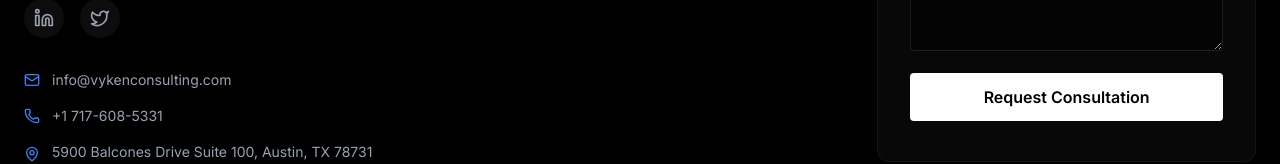
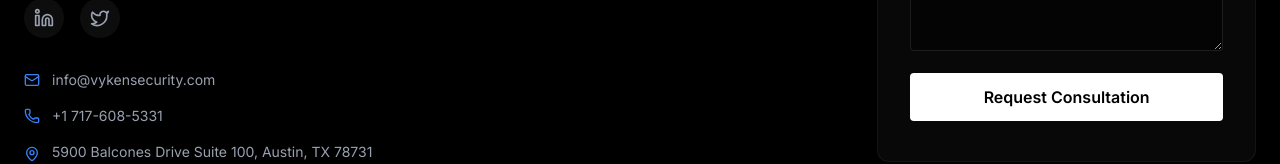
Before and after one commit to aderounmu/Vyzken-webite-v1, a React (Vite) app: page /privacy-policy in a window 1280 px wide. Shown: the part 2951-3115 px from the top of the page. Built offline with nearby package versions, Linux system fonts and the light colour scheme.

Commit message:
Change Email

```diff
--- a/src/components/Footer.tsx
+++ b/src/components/Footer.tsx
@@ -25,7 +25,7 @@ const Footer: React.FC = () => {
 
     const subject = `Inquiry request from ${formState.name} ${formState.email}`;
     const body = formState.message;
-    const mailtoLink = `mailto:info@vykenconsulting.com?subject=${encodeURIComponent(subject)}&body=${encodeURIComponent(body)}`;
+    const mailtoLink = `mailto:info@vykensecurity.com?subject=${encodeURIComponent(subject)}&body=${encodeURIComponent(body)}`;
 
     window.open(mailtoLink, '_blank', 'noopener,noreferrer');
   };
@@ -55,7 +55,7 @@ const Footer: React.FC = () => {
             <ul className="space-y-4 text-gray-400 text-sm">
               <li className="flex items-center gap-3">
                 <Mail size={16} className="text-primary" />
-                <a href="mailto:info@vykenconsulting.com" className="hover:text-white transition-colors">info@vykenconsulting.com</a>
+                <a href="mailto:info@vykensecurity.com" className="hover:text-white transition-colors">info@vykensecurity.com</a>
               </li>
               <li className="flex items-center gap-3">
                 <Phone size={16} className="text-primary" />
```
